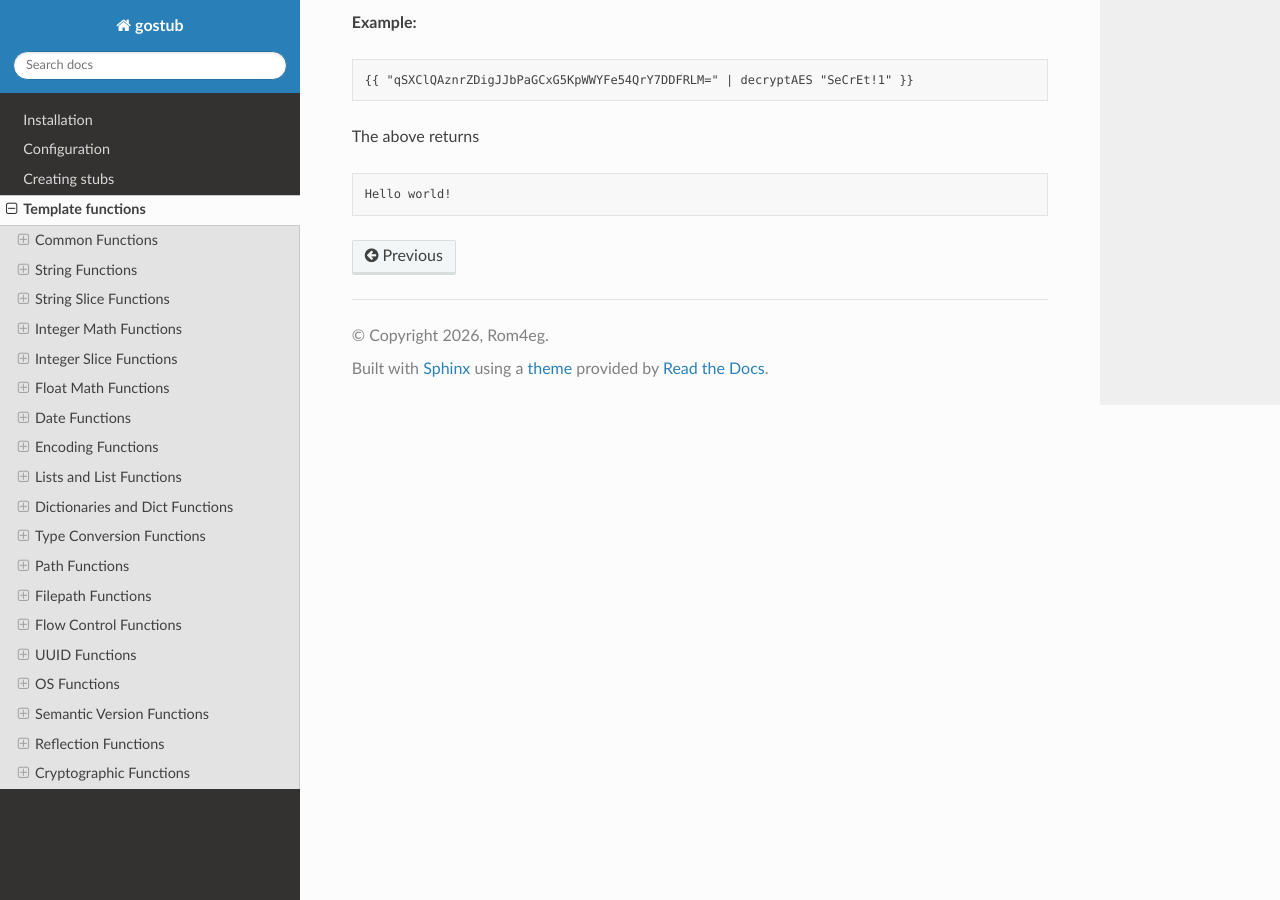
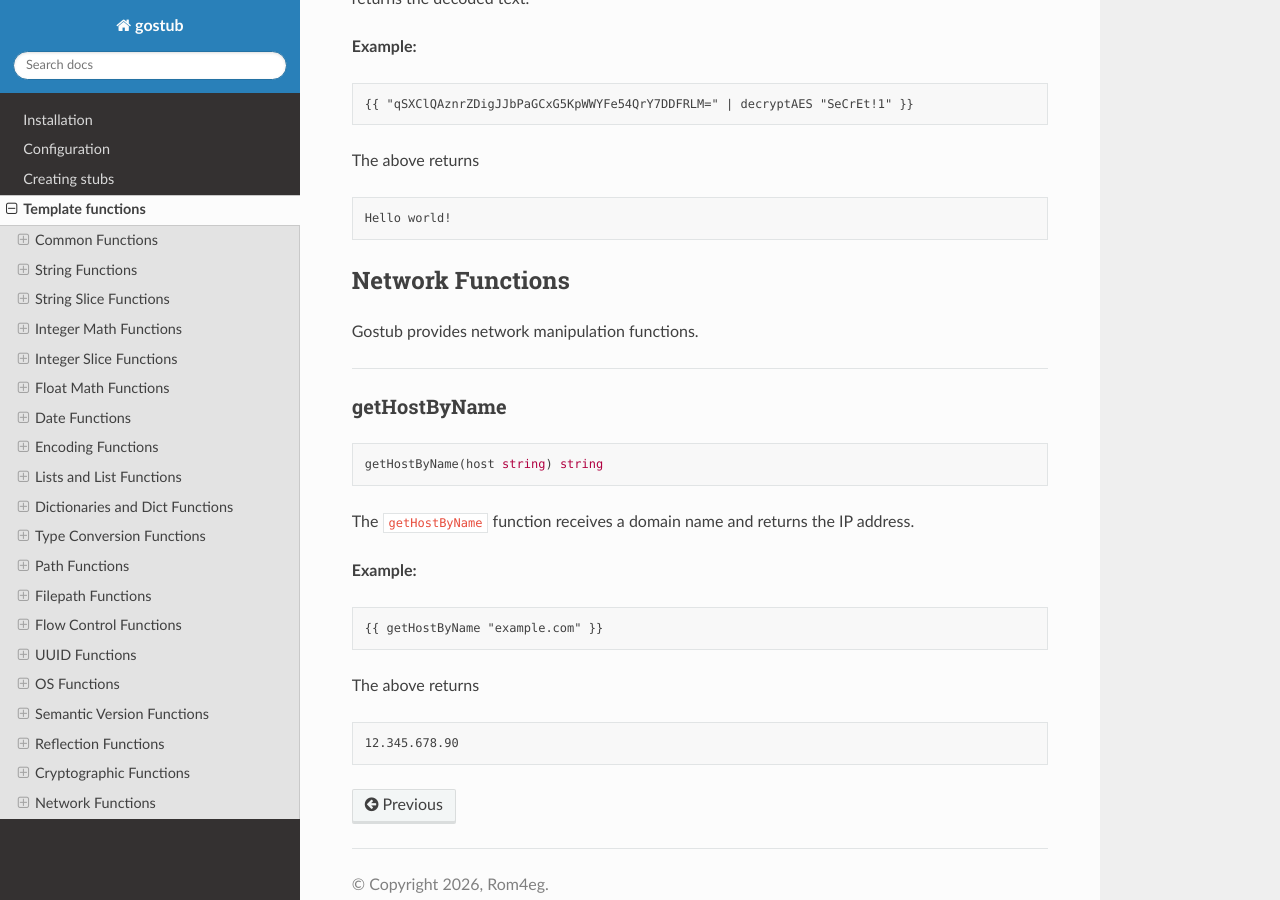
Before and after one commit to Rom4eg/gostub, a Sphinx documentation site: the page built from docs/functions.rst, in a window 1280 px wide and 900 px high, scrolled down 89277 px. Built offline with Sphinx 7.4.7 and the Read the Docs theme 3.1.0, drawn with Linux system fonts in a browser that asks for light colours.

Commit message:
docs - network functions

```diff
--- /dev/null
+++ b/docs/funcs/net.rst
@@ -0,0 +1,29 @@
+Network Functions
+*****************
+
+Gostub provides network manipulation functions.
+
+----
+
+.. _func-getHostByName:
+
+getHostByName
+=============
+
+.. code-block:: go
+
+   getHostByName(host string) string
+
+The ``getHostByName`` function receives a domain name and returns the IP address.
+
+**Example:**
+
+.. code-block:: html
+
+   {{ getHostByName "example.com" }}
+
+The above returns
+
+.. code-block:: text
+
+   12.345.678.90
--- a/docs/functions.rst
+++ b/docs/functions.rst
@@ -45,3 +45,5 @@ The functions are grouped into categories for easy searching.
 .. include:: funcs/reflection.rst
 
 .. include:: funcs/crypto.rst
+
+.. include:: funcs/net.rst
```
